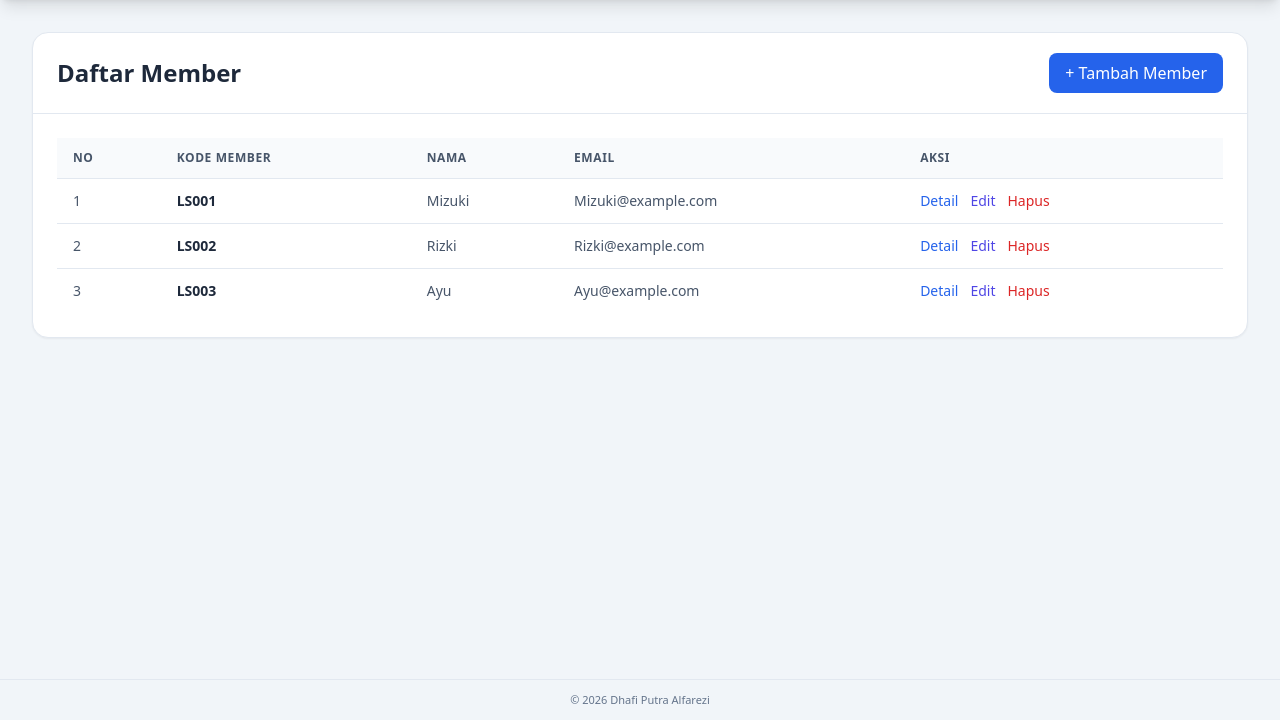
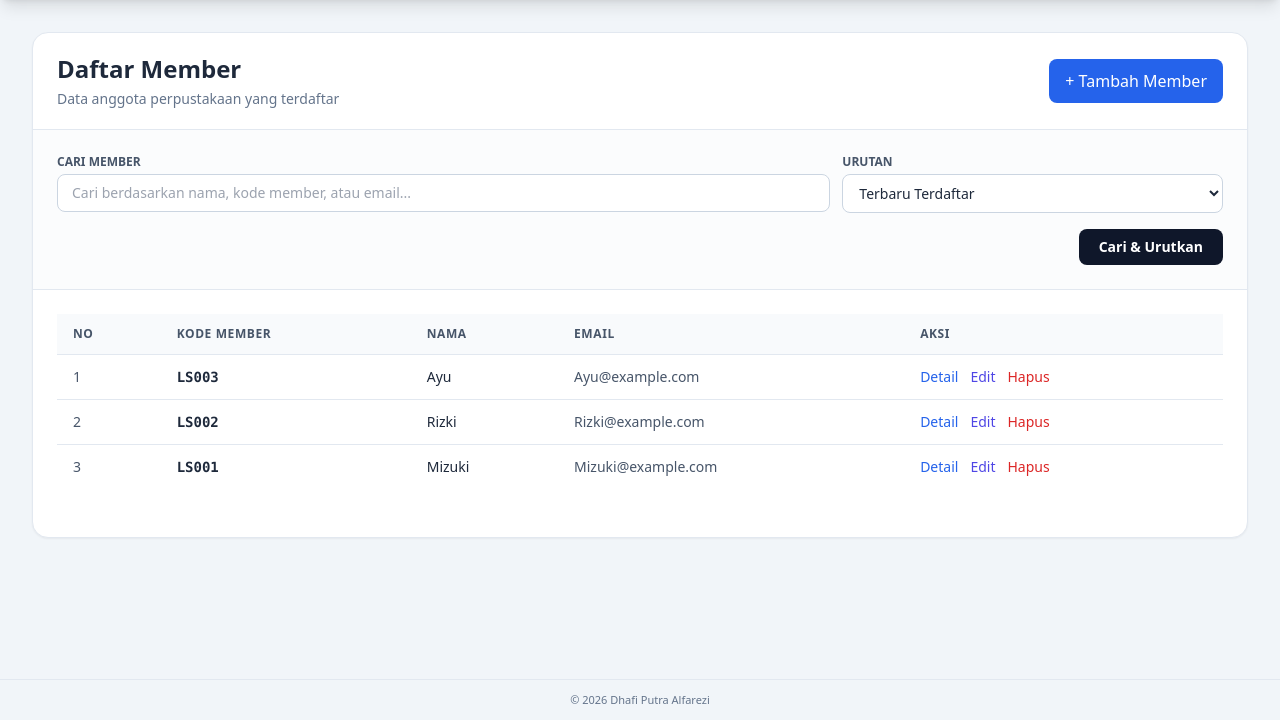
Before and after one commit to Montsyy/library-system, a Laravel app: page /members in a window 1280 px wide. Shown: the part 80-800 px from the top of the page. Run offline with Laravel 12, Linux system fonts and the light colour scheme; a user stored in the database is signed in; data comes from the database, SQL or seed files in the repository; some libraries are stand-ins or nearby versions.

Commit message:
Penambhan fungsi pencarian dan pengurutan anggota: tambahkan kolom pencarian serta opsi pengurutan pada tampilan indeks anggota, dan perbarui model Member dengan 'filter scope'.

```diff
--- a/app/Http/Controllers/MemberController.php
+++ b/app/Http/Controllers/MemberController.php
@@ -7,9 +7,12 @@ use App\Models\Member;
 
 class MemberController extends Controller
 {
-public function index()
+    public function index(Request $request)
     {
-        $members = Member::latest()->get();
+        $members = Member::filter($request->only(['search', 'sort_by']))
+            ->paginate(10)
+            ->withQueryString();
+
         return view('members.index', compact('members'));
     }
 
--- a/app/Models/Member.php
+++ b/app/Models/Member.php
@@ -3,6 +3,7 @@
 namespace App\Models;
 
 use Illuminate\Database\Eloquent\Model;
+use Illuminate\Database\Eloquent\Builder;
 
 class Member extends Model
 {
@@ -25,6 +26,31 @@ class Member extends Model
         return 'LS' . str_pad((string) $nextNumber, 3, '0', STR_PAD_LEFT);
     }
 
+    public function scopeFilter(Builder $query, array $filters): Builder
+    {
+        // Pencarian Kode Member, Nama, atau Email
+        $query->when($filters['search'] ?? null, function (Builder $q, string $search) {
+            $q->where(function (Builder $sub) use ($search) {
+                $sub->where('name', 'like', "%{$search}%")
+                    ->orWhere('member_code', 'like', "%{$search}%")
+                    ->orWhere('email', 'like', "%{$search}%");
+            });
+        });
+
+        // Sorting Huruf dan Angka
+        $sortBy = $filters['sort_by'] ?? 'latest';
+        match ($sortBy) {
+            'name_asc'         => $query->orderBy('name', 'asc'),        // Huruf: Nama A ke Z
+            'name_desc'        => $query->orderBy('name', 'desc'),       // Huruf: Nama Z ke A
+            'member_code_asc'  => $query->orderBy('member_code', 'asc'), // Kode: LS001 ke atas
+            'member_code_desc' => $query->orderBy('member_code', 'desc'),
+            'email_asc'        => $query->orderBy('email', 'asc'),
+            default            => $query->latest('id'),
+        };
+
+        return $query;
+    }
+
     public function borrowings() {
         return $this->hasMany(Borrowing::class);
     }
--- a/resources/views/members/index.blade.php
+++ b/resources/views/members/index.blade.php
@@ -3,20 +3,54 @@
 
 @section('content')
     <div class="bg-white rounded-2xl shadow-sm border border-slate-200 overflow-hidden">
-        <div class="px-6 py-5 border-b border-slate-200 flex items-center justify-between gap-3">
+        <div class="px-6 py-5 border-b border-slate-200 flex flex-col sm:flex-row sm:items-center justify-between gap-4">
             <div>
                 <h2 class="text-2xl font-bold text-slate-800">Daftar Member</h2>
+                <p class="text-sm text-slate-500 mt-1">Data anggota perpustakaan yang terdaftar</p>
             </div>
-            <a href="{{ route('members.create') }}" class="inline-flex items-center gap-2 bg-blue-600 text-white px-4 py-2 rounded-lg font-medium hover:bg-blue-700 transition">
+            <a href="{{ route('members.create') }}" class="inline-flex items-center justify-center gap-2 bg-blue-600 text-white px-4 py-2.5 rounded-lg font-medium hover:bg-blue-700 transition">
                 + Tambah Member
             </a>
         </div>
 
         @if (session('success'))
-            <div class="mx-6 mt-5 bg-green-50 border border-green-200 text-green-700 px-4 py-3 rounded-lg">
+            <div class="mx-6 mt-5 bg-green-50 border border-green-200 text-green-700 px-4 py-3 rounded-lg text-sm">
                 {{ session('success') }}
             </div>
         @endif
+
+        {{-- Form Pencarian & Sorting Member --}}
+        <form method="GET" action="{{ route('members.index') }}" class="p-6 border-b border-slate-200 bg-slate-50/50">
+            <div class="grid grid-cols-1 sm:grid-cols-3 gap-3">
+                <div class="sm:col-span-2">
+                    <label for="search" class="block text-xs font-semibold text-slate-600 uppercase mb-1">Cari Member</label>
+                    <input type="text" name="search" id="search" value="{{ request('search') }}"
+                        placeholder="Cari berdasarkan nama, kode member, atau email..."
+                        class="w-full bg-white border border-slate-300 rounded-lg px-3.5 py-2 text-sm text-slate-800 focus:outline-none focus:ring-2 focus:ring-blue-500">
+                </div>
+                <div>
+                    <label for="sort_by" class="block text-xs font-semibold text-slate-600 uppercase mb-1">Urutan</label>
+                    <select name="sort_by" id="sort_by"
+                        class="w-full bg-white border border-slate-300 rounded-lg px-3 py-2 text-sm text-slate-800 focus:outline-none focus:ring-2 focus:ring-blue-500">
+                        <option value="latest" @selected(request('sort_by') === 'latest')>Terbaru Terdaftar</option>
+                        <option value="name_asc" @selected(request('sort_by') === 'name_asc')>Nama (A ke Z)</option>
+                        <option value="name_desc" @selected(request('sort_by') === 'name_desc')>Nama (Z ke A)</option>
+                        <option value="member_code_asc" @selected(request('sort_by') === 'member_code_asc')>Kode Member (Terkecil)</option>
+                        <option value="member_code_desc" @selected(request('sort_by') === 'member_code_desc')>Kode Member (Terbesar)</option>
+                    </select>
+                </div>
+            </div>
+            <div class="mt-4 flex items-center justify-end gap-2">
+                @if (request()->hasAny(['search', 'sort_by']))
+                    <a href="{{ route('members.index') }}" class="px-4 py-2 text-sm text-slate-600 hover:text-slate-900 border border-slate-300 bg-white rounded-lg hover:bg-slate-50 transition">
+                        Reset
+                    </a>
+                @endif
+                <button type="submit" class="bg-slate-900 text-white px-5 py-2 rounded-lg text-sm font-semibold hover:bg-slate-800 transition">
+                    Cari & Urutkan
+                </button>
+            </div>
+        </form>
 
         <div class="p-6">
             <div class="overflow-x-auto">
@@ -33,15 +67,16 @@
                     <tbody class="divide-y divide-slate-200 bg-white">
                         @forelse($members as $member)
                             <tr class="hover:bg-slate-50">
-                                <td class="px-4 py-3 text-sm text-slate-600">{{ $loop->iteration }}</td>
-                                <td class="px-4 py-3 text-sm font-semibold text-slate-800">{{ $member->member_code }}</td>
-                                <td class="px-4 py-3 text-sm text-slate-600">{{ $member->name }}</td>
+                                <td class="px-4 py-3 text-sm text-slate-600">
+                                    {{ ($members->currentPage() - 1) * $members->perPage() + $loop->iteration }}
+                                </td>
+                                <td class="px-4 py-3 text-sm font-mono font-semibold text-slate-800">{{ $member->member_code }}</td>
+                                <td class="px-4 py-3 text-sm font-medium text-slate-800">{{ $member->name }}</td>
                                 <td class="px-4 py-3 text-sm text-slate-600">{{ $member->email }}</td>
                                 <td class="px-4 py-3 text-sm">
                                     <div class="flex items-center gap-3">
                                         <a href="{{ route('members.show', $member) }}" class="text-blue-600 hover:underline">Detail</a>
                                         <a href="{{ route('members.edit', $member) }}" class="text-indigo-600 hover:underline">Edit</a>
-
                                         <form action="{{ route('members.destroy', $member) }}" method="POST" onsubmit="return confirm('Hapus anggota ini?')">
                                             @csrf
                                             @method('DELETE')
@@ -52,12 +87,16 @@
                             </tr>
                         @empty
                             <tr>
-                                <td colspan="5" class="px-4 py-10 text-center text-slate-500">Belum ada data anggota.</td>
+                                <td colspan="5" class="px-4 py-12 text-center text-slate-500">Data anggota tidak ditemukan.</td>
                             </tr>
                         @endforelse
                     </tbody>
                 </table>
             </div>
+
+            <div class="mt-6">
+                {{ $members->links() }}
+            </div>
         </div>
     </div>
 @endsection
```
